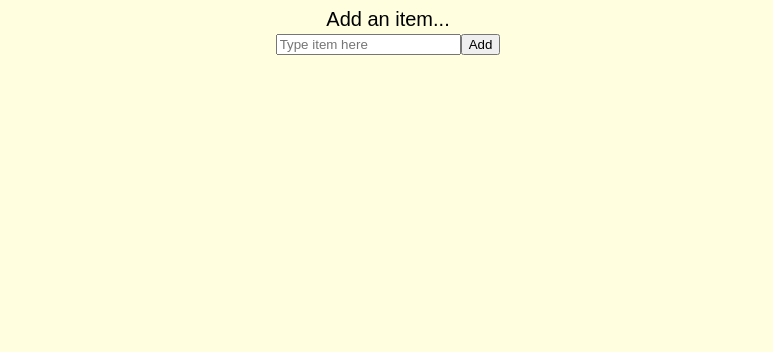
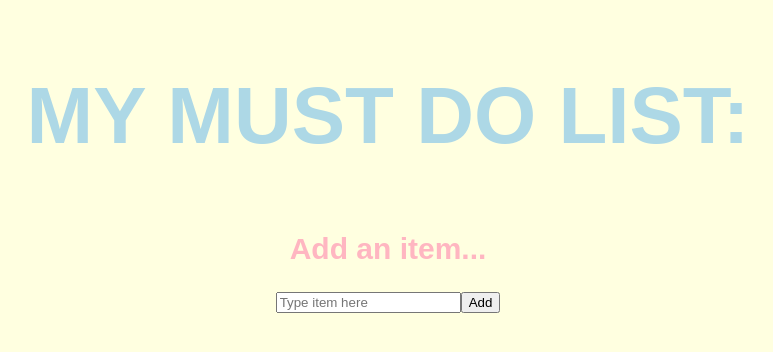
Before and after one commit to strawberryrusty/Need-To-Do-react-app, a React (Create React App) app: page / in a window 1280 px wide. Shown: the top 352 px of the page, without its empty margins (252-1025 px from the left). Built offline with nearby package versions, Linux system fonts and the light colour scheme.

Commit message:
created title and added styling

```diff
--- a/src/App.js
+++ b/src/App.js
@@ -54,8 +54,13 @@ class App extends Component {
   render() {
     return (
       <div className="App"> {/* remember in JSX classname is the same as class in HTML*/}
-        <div>         {/* lets the user know to add an item */}
+      <div className="title">
+      MY MUST DO LIST:
+      </div>
+        <div>
+        <div className="additem">         {/* lets the user know to add an item */}
          Add an item...
+         </div>
          <br/>
                     {/* input form */}
          <input
--- a/src/style.css
+++ b/src/style.css
@@ -6,6 +6,22 @@ body{
 
 .App{
   text-align: center;
+  margin-top: 70px;
+}
+
+.title{
+  margin-bottom: 70px;
+  font-family: 'Montserrat', sans-serif;
+  color: lightblue;
+  font-size: 80px;
+  font-weight: bold;
+}
+
+.additem{
+  font-family: 'Montserrat', sans-serif;
+  color: lightpink;
+  font-size: 30px;
+  font-weight: bold;
 }
 
 ul {
```
